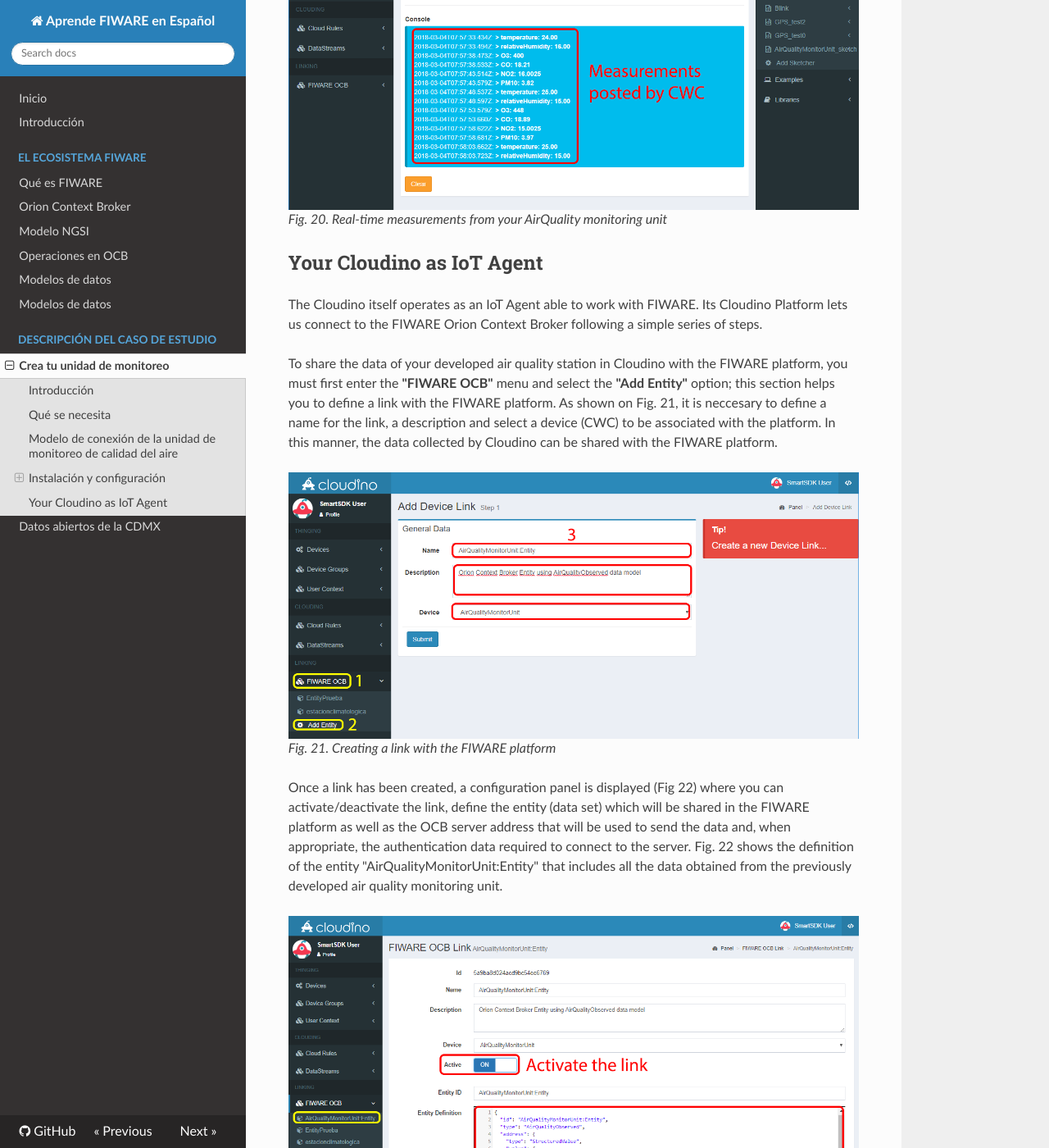
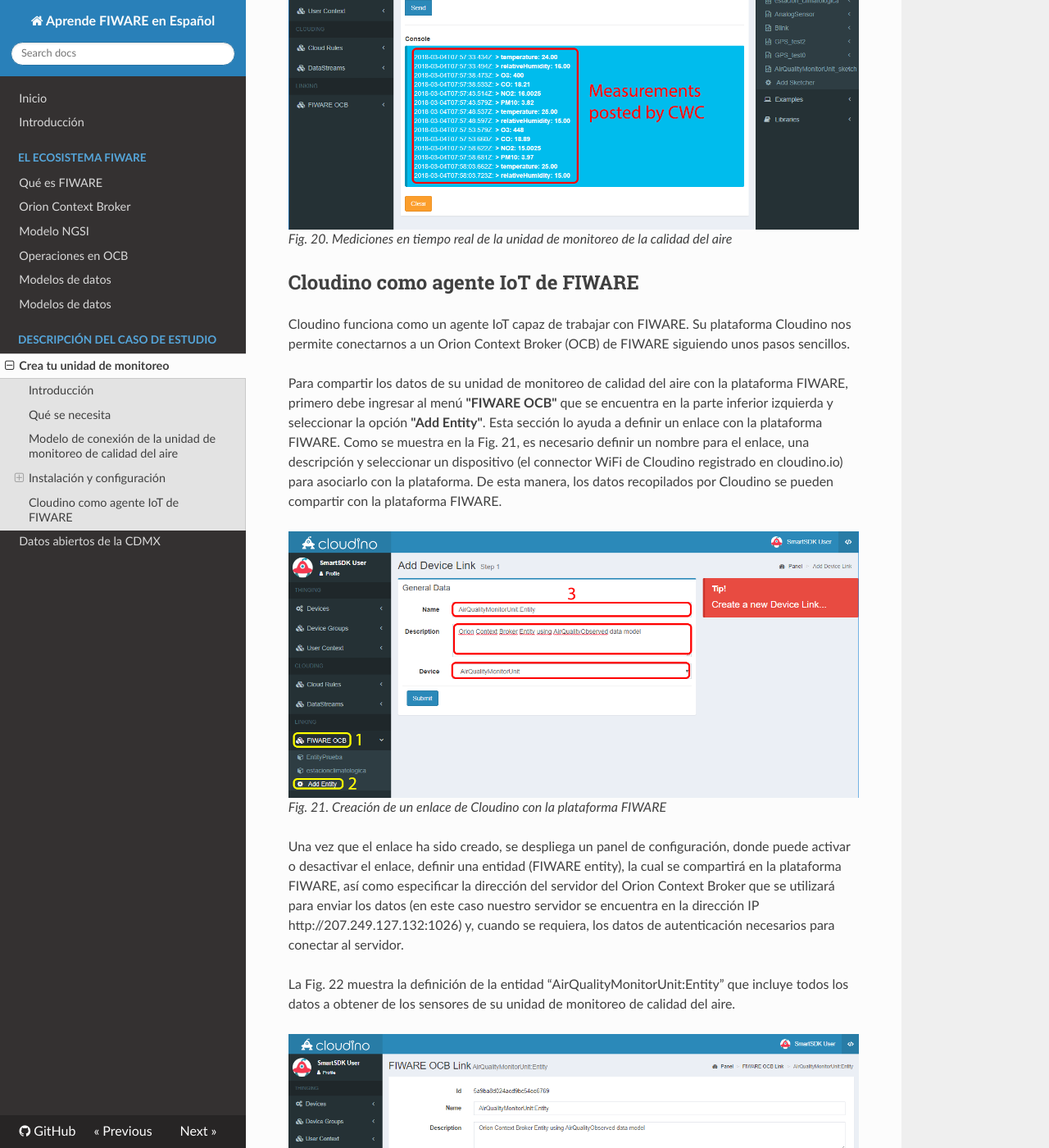
Before and after one commit to smartsdkInfotec/FIWARE_Training, an MkDocs documentation site: the page built from docs/sensores/cloudino.md, in a window 1280 px wide and 1400 px high, scrolled down 15255 px. Shown: the whole window at 82% size. Built offline with MkDocs 1.6.1, drawn with Linux system fonts in a browser that asks for light colours; nearby versions of some CDN libraries; comment, search, counter and statistics services are not loaded; old or Windows-style settings are respelled for this version of MkDocs; some of the changed text lies outside the part shown.

Commit message:
Update cloudino.md

````diff
--- a/docs/sensores/cloudino.md
+++ b/docs/sensores/cloudino.md
@@ -191,60 +191,38 @@
 
 En el campo "Upload from Sketcher" se despliega una lista de los "sketch´s" existentes en la plataforma, incluyendo ejemplos y los desarrollados por el usuario de la sesión. Seleccione el "Sketch" que acaba de crear (en este ejemplo lo llamamos "AirQualityMonitorUnit_sketch") como se muestra en la Fig. 18.
 
- press the
-"Upload Sketcher" button in order to flash the compiled code in the CWC memory
-and the Arduino board to perform the developed functionality. The application
-logic is stored after flashing concludes succesfully Figures 18 and 19 show the
-process described above.
+Una vez seleccionado, presione el botón "Upload Sketcher" para flashear el código compilado en la memoria del Arduino y el conector WiFi de Cloudino. La lógica de la aplicación es almacenada después de que este proceso concluya con éxito. Las figuras 18 y 19 muestran este proceso.
 
   ![Selecting a sketch for the device](./images//cdn_18.png)
-  *Fig. 18. Selecting a sketch for the device*
+  *Fig. 18. Selección de un Sketch para cargarlo al dispositivo*
 
   ![Upload process of the sketch inside the CWC](./images//cdn_19.png)
-  *Fig. 19. Upload process of the sketch inside the CWC.*
+  *Fig. 19. Proceso de carga del Sketch al conector WiFi de Cloudino*
 
-At this point, the functionality of the system according to the Fig. 1 is working.
-While the monitoring station is powered and connected to internet it will be
-able to send measurements to the cloudino.io server; with that said, data can
-be observed and used remotely.
-The developed code periodically sends the values reported by the sensors each
-second and displays them in the **"Messages"** section of the cloudino.io platform,
-as shown in Fig. 20. The console is updated in real time indefinitely while
-Cloudino is operating.
+En este punto, la unidad de monitoreo está funcionando. Mientras esté conectada a una fuente de alimentación y conectada a internet, podrá enviar las mediciones de los sensores al servidor cloudino.io; por lo tanto, los datos se pueden observar y usar de forma remota.
+
+El código desarrollado envía periódicamente los valores obtenidos por los sensores cada segundo y los muestra en la sección **"Messages"** de la plataforma cloudino.io, como se muestra en la Fig. 20. La consola se actualiza en tiempo real indefinidamente mientras Cloudino está funcionando.
 
   ![Real-time measurements from your AirQuality monitoring unit](./images//cdn_20.png)
-  *Fig. 20. Real-time measurements from your AirQuality monitoring unit*
+  *Fig. 20. Mediciones en tiempo real de la unidad de monitoreo de la calidad del aire*
 
-## Your Cloudino as IoT Agent
+## Cloudino como agente IoT de FIWARE
 
-The Cloudino itself operates as an IoT Agent able to work with FIWARE.
-Its Cloudino Platform lets us connect to the FIWARE Orion Context Broker following
-a simple series of steps.
+Cloudino funciona como un agente IoT capaz de trabajar con FIWARE. Su plataforma Cloudino nos permite conectarnos a un Orion Context Broker (OCB) de FIWARE siguiendo unos pasos sencillos.
 
-To share the data of your developed air quality station in Cloudino with the
-FIWARE platform, you must first enter the **"FIWARE OCB"** menu and select the
-**"Add Entity"** option; this section helps you to define a link with the FIWARE
-platform. As shown on Fig. 21, it is neccesary to define a name for the link,
-a description and select a device (CWC) to be associated with the platform.
-In this manner, the data collected by Cloudino can be shared with the FIWARE
-platform.
+Para compartir los datos de su unidad de monitoreo de calidad del aire con la plataforma FIWARE, primero debe ingresar al menú **"FIWARE OCB"** que se encuentra en la parte inferior izquierda y seleccionar la opción **"Add Entity"**. Esta sección lo ayuda a definir un enlace con la plataforma FIWARE. Como se muestra en la Fig. 21, es necesario definir un nombre para el enlace, una descripción y seleccionar un dispositivo (el connector WiFi de Cloudino registrado en cloudino.io) para asociarlo con la plataforma. De esta manera, los datos recopilados por Cloudino se pueden compartir con la plataforma FIWARE.
 
   ![Creating a link with the FIWARE platform](./images//cdn_21.png)
-  *Fig. 21. Creating a link with the FIWARE platform*
+  *Fig. 21. Creación de un enlace de Cloudino con la plataforma FIWARE*
 
-Once a link has been created, a configuration panel is displayed (Fig 22)
-where you can activate/deactivate the link, define the entity (data set) which
-will be shared in the FIWARE platform as well as the OCB server address that
-will be used to send the data and, when appropriate, the authentication data
-required to connect to the server. Fig. 22 shows the definition of the entity
-"AirQualityMonitorUnit:Entity" that includes all the data obtained from the
-previously developed air quality monitoring unit.
+Una vez que el enlace ha sido creado, se despliega un panel de configuración, donde puede activar o desactivar el enlace, definir una entidad (FIWARE entity), la cual se compartirá en la plataforma FIWARE, así como especificar la dirección del servidor del Orion Context Broker que se utilizará para enviar los datos (en este caso nuestro servidor se encuentra en la dirección IP http://207.249.127.132:1026) y, cuando se requiera, los datos de autenticación necesarios para conectar al servidor.
+
+La Fig. 22 muestra la definición de la entidad “AirQualityMonitorUnit:Entity” que incluye todos los datos a obtener de los sensores de su unidad de monitoreo de calidad del aire.
 
   ![Configuration panel of the FIWARE OCB Link and entity definition](./images//cdn_22.png)
-  *Fig. 22. Configuration panel of the FIWARE OCB Link and entity definition*
+  *Fig. 22. Panel de configuración del enlace con la plataforma FIWARE*
 
-The following JSON code describes the entity “AirQualityMonitorUnit:Entity”
-created in the previus step (Fig. 22):
+El siguiente código JSON describe la entidad “AirQualityMonitorUnit:Entity” creada en el paso anterior.
 
 ```json
 {
@@ -300,29 +278,19 @@
   }
 ```
 
-***It is important to notice that the names of the variables used in cloudino must
-be equal to the names defined in the attributes of the FIWARE entity model.***
+***Es importante observar que los nombres de las variables utilizadas en Cloudino deben ser iguales a los nombres definidos en los atributos del modelo de entidad FIWARE***.
 
-After configuring the link, you must switch the "Active" option to **"ON"** and
-define the entity (previous JSON code) to be shared with FIWARE, then click the
-"Submit" button. It will automatically start to submit the data from the air
-quality monitoring unit to the FIWARE OCB.
+Después de configurar el enlace, debe cambiar la opción **"Active"** a **"ON"** y definir la entidad (código JSON anterior) para compartirla con FIWARE, luego haga clic en el botón "Submit". Automáticamente comenzará a enviar los datos de la unidad de monitoreo de la calidad del aire al Orion Context Broker de FIWARE.
 
-To verify the operation, we can access the associated OCB server defined in the
-previous figure, i.e. <http://207.249.127.132:1026/v2> without any authentication.
-In this way, Fig. 23. shows how the data defined in the entity and associated
-with the Cloudino is displayed and updated in real time on the FIWARE OCB server.
+Para verificar la operación, podemos acceder al servidor del Orion Context Broker asociado (en este caso http://207.249.127.132:1026/v2) sin autenticación. La Fig. 23 muestra cómo los datos definidos en la entidad y asociado con el Cloudino, se despliegan y actualizan en tiempo real en el servidor del Orion Context Broker.
 
   ![Data of air quality monitoring unit in the FIWARe OCB](./images//cdn_23.png)
-  *Fig. 23. Data of air quality monitoring unit in the FIWARe OCB*
+  *Fig. 23. Datos de la unidad de monitoreo en el servidor OCB de FIWARE*
 
-As can be seen on Fig. 23, the data of the air quality monitoring unit can
-be accessed with the following REST call:
+Como puede verse en la Fig. 23, los datos de la unidad de monitoreo de la calidad del aire pueden consultarse utilizando la siguiente llamada REST:
+
 <http://207.249.127.132:1026/v2/entities/AirQualityMonitorUnit:Entity>,
 
-where we can see the real time information of the air quality monitoring
-sensors controlled through the Cloudino platform. The information can now be
-used by any kind of IoT application.
+donde podemos ver la información en tiempo real de los sensores de monitoreo de la calidad del aire controlados a través de la plataforma Cloudino. La información ahora puede ser utilizada por cualquier tipo de aplicación IoT.
 
-Further details to developed your IoT applications with Cloudino and integrate
-with the FIWARE platform can be found here: <https://github.com/Cloudino/Cloudino-Doc>
+Puede encontrar más información sobre aplicaciones IoT desarrolladas con Cloudino y cómo integrarlas con la plataforma FIWARE en el siguiente enlace: <https://github.com/Cloudino/Cloudino-Doc>
````
